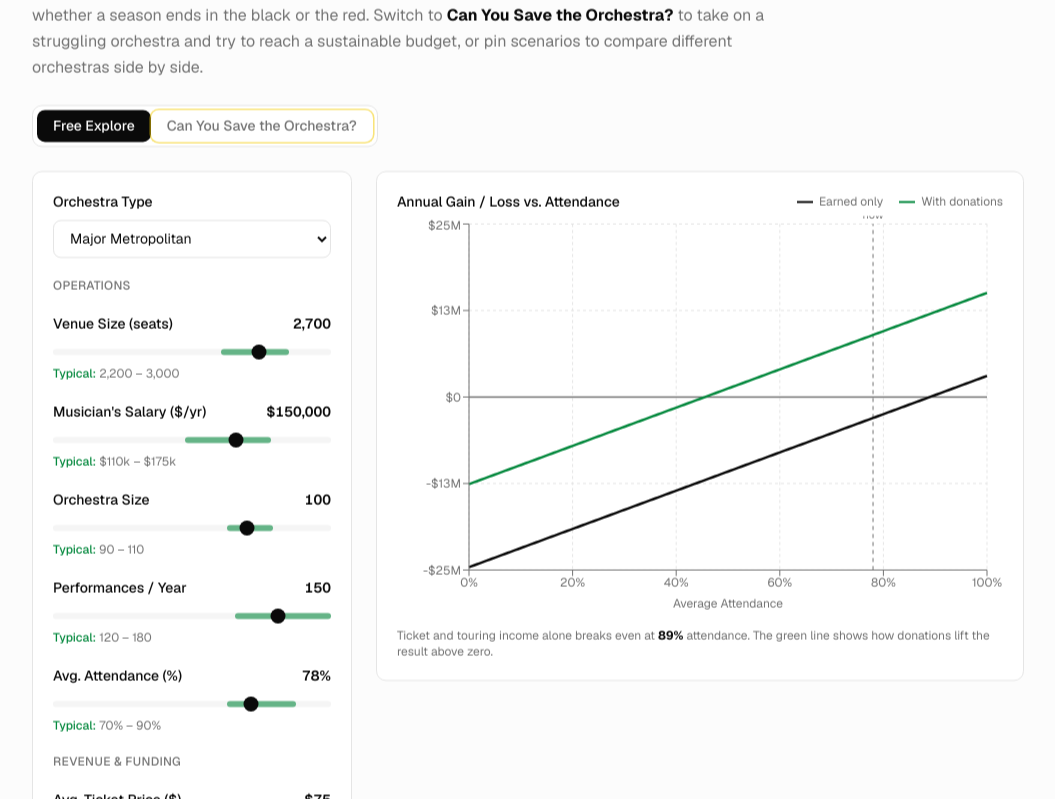
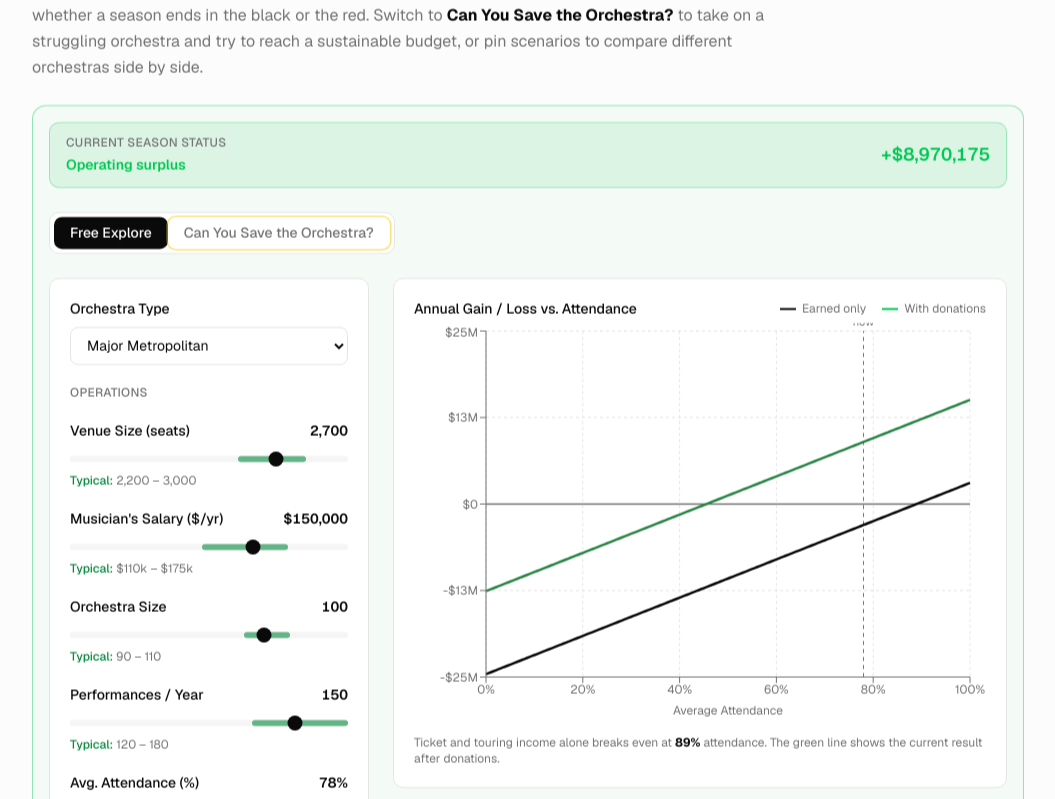
Before and after one commit to languagemuffin01-cyber/orchecon, a Next.js app: page / in a window 1280 px wide. Shown: the part 981-1780 px from the top of the page, without its empty margins (112-1167 px from the left). Built offline with nearby package versions, Linux system fonts and the light colour scheme.

Commit message:
Color model state by profit outcome

```diff
--- a/components/break-even-chart.tsx
+++ b/components/break-even-chart.tsx
@@ -13,6 +13,9 @@ import { fmtCompact, fmtMoney, type Model } from "@/lib/orchestra-model"
 import { ChartBox } from "@/components/chart-box"
 
 export function BreakEvenChart({ model, attendance }: { model: Model; attendance: number }) {
+  const resultColor = model.totalResult >= 0 ? "var(--success)" : "var(--destructive)"
+  const resultColorClass = model.totalResult >= 0 ? "bg-green-500" : "bg-red-500"
+
   const { series, breakEvenPct } = model
 
   return (
@@ -24,7 +27,7 @@ export function BreakEvenChart({ model, attendance }: { model: Model; attendance
             <span className="h-0.5 w-4 bg-foreground" aria-hidden /> Earned only
           </span>
           <span className="flex items-center gap-1.5">
-            <span className="h-0.5 w-4 bg-destructive" aria-hidden /> With donations
+            <span className={`h-0.5 w-4 ${resultColorClass}`} aria-hidden /> With donations
           </span>
         </div>
       </div>
@@ -84,7 +87,7 @@ export function BreakEvenChart({ model, attendance }: { model: Model; attendance
               type="monotone"
               dataKey="total"
               name="With donations"
-              stroke="var(--destructive)"
+              stroke={resultColor}
               strokeWidth={2.5}
               dot={false}
               isAnimationActive={false}
@@ -95,12 +98,12 @@ export function BreakEvenChart({ model, attendance }: { model: Model; attendance
         {Number.isFinite(breakEvenPct) && breakEvenPct <= 100 ? (
           <>
             Ticket and touring income alone breaks even at{" "}
-            <strong className="text-foreground">{breakEvenPct.toFixed(0)}%</strong> attendance. The green line shows how
-            donations lift the result above zero.
+            <strong className="text-foreground">{breakEvenPct.toFixed(0)}%</strong> attendance. The{" "}
+            {model.totalResult >= 0 ? "green" : "red"} line shows the current result after donations.
           </>
         ) : (
           <>
-            Even a sold-out season cannot break even on earned income alone &mdash; donations (green line) are essential.
+            Even a sold-out season cannot break even on earned income alone &mdash; donations ({model.totalResult >= 0 ? "green" : "red"} line) are essential.
           </>
         )}
       </p>
--- a/components/orchestra-explorer.tsx
+++ b/components/orchestra-explorer.tsx
@@ -60,6 +60,8 @@ export function OrchestraExplorer() {
 
   const model = useMemo(() => computeModel(inputs), [inputs])
   const typical = mode === "explore" ? TYPICAL[isRealOrg(city) ? REAL_PRESETS[city].tier : city] : {}
+  const isProfitable = model.totalResult >= 0
+  const statusLabel = isProfitable ? "Operating surplus" : "Operating deficit"
 
   function set<K extends keyof Inputs>(key: K, value: Inputs[K]) {
     setInputs((prev) => ({ ...prev, [key]: value }))
@@ -136,7 +138,31 @@ export function OrchestraExplorer() {
   )
 
   return (
-    <div className="flex flex-col gap-6">
+    <div
+      className={`flex flex-col gap-6 rounded-xl border p-3 transition-colors duration-500 sm:p-4 ${
+        isProfitable
+          ? "border-green-500/40 bg-green-500/[0.03]"
+          : "border-red-500/40 bg-red-500/[0.03]"
+      }`}
+    >
+      <div
+        className={`flex items-center justify-between rounded-lg border px-4 py-3 transition-colors duration-500 ${
+          isProfitable
+            ? "border-green-500/30 bg-green-500/10"
+            : "border-red-500/30 bg-red-500/10"
+        }`}
+      >
+        <div>
+          <p className="text-xs font-medium uppercase tracking-wide text-muted-foreground">Current season status</p>
+          <p className={`mt-1 text-sm font-semibold ${isProfitable ? "text-green-500" : "text-red-500"}`}>
+            {statusLabel}
+          </p>
+        </div>
+        <p className={`text-lg font-semibold tabular-nums ${isProfitable ? "text-green-500" : "text-red-500"}`}>
+          {model.totalResult >= 0 ? "+" : ""}{fmtMoney(model.totalResult)}
+        </p>
+      </div>
+
       {/* Mode toggle */}
       <div className="inline-flex w-fit rounded-lg border border-border bg-card p-1">
         {(["explore", "challenge"] as Mode[]).map((m) => (
```
